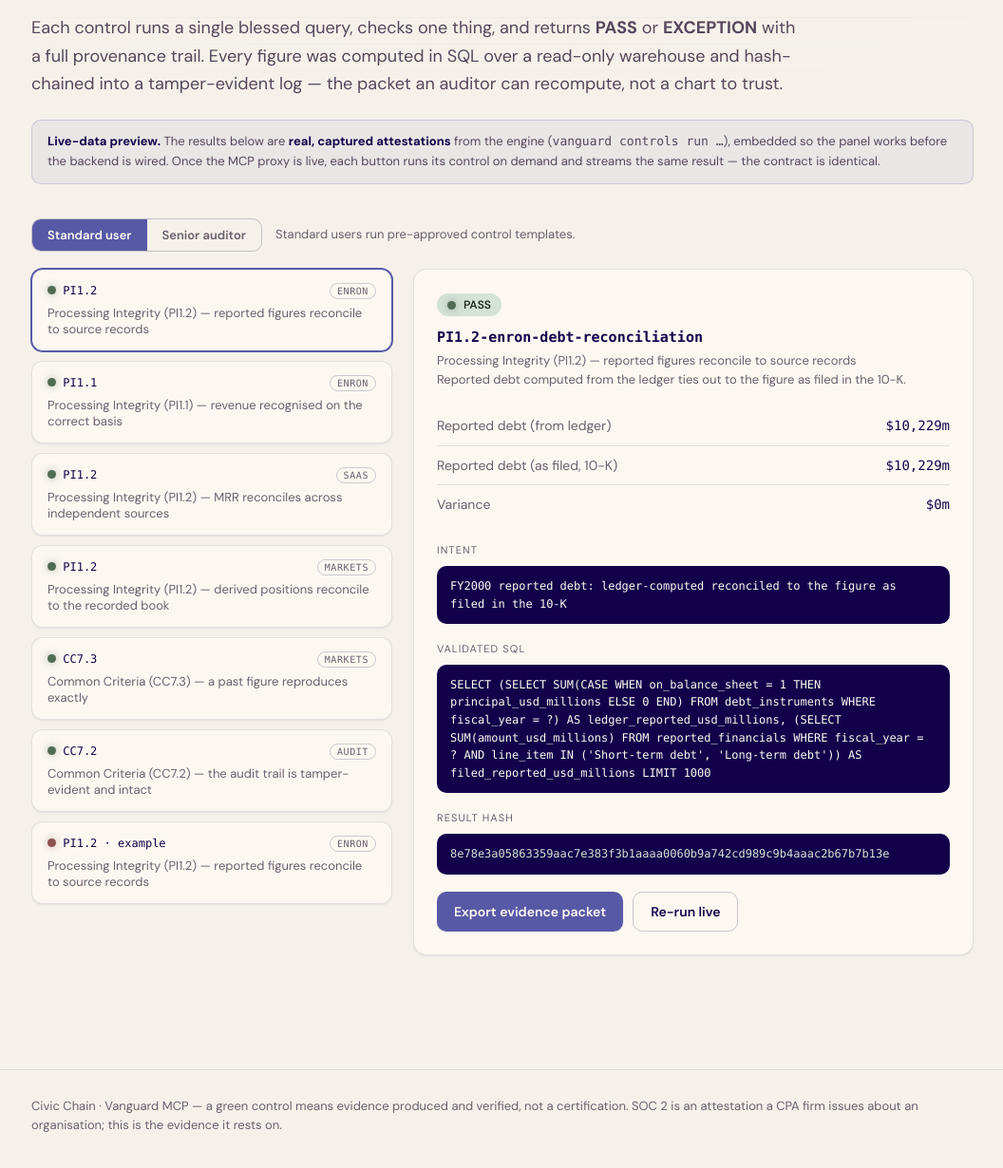
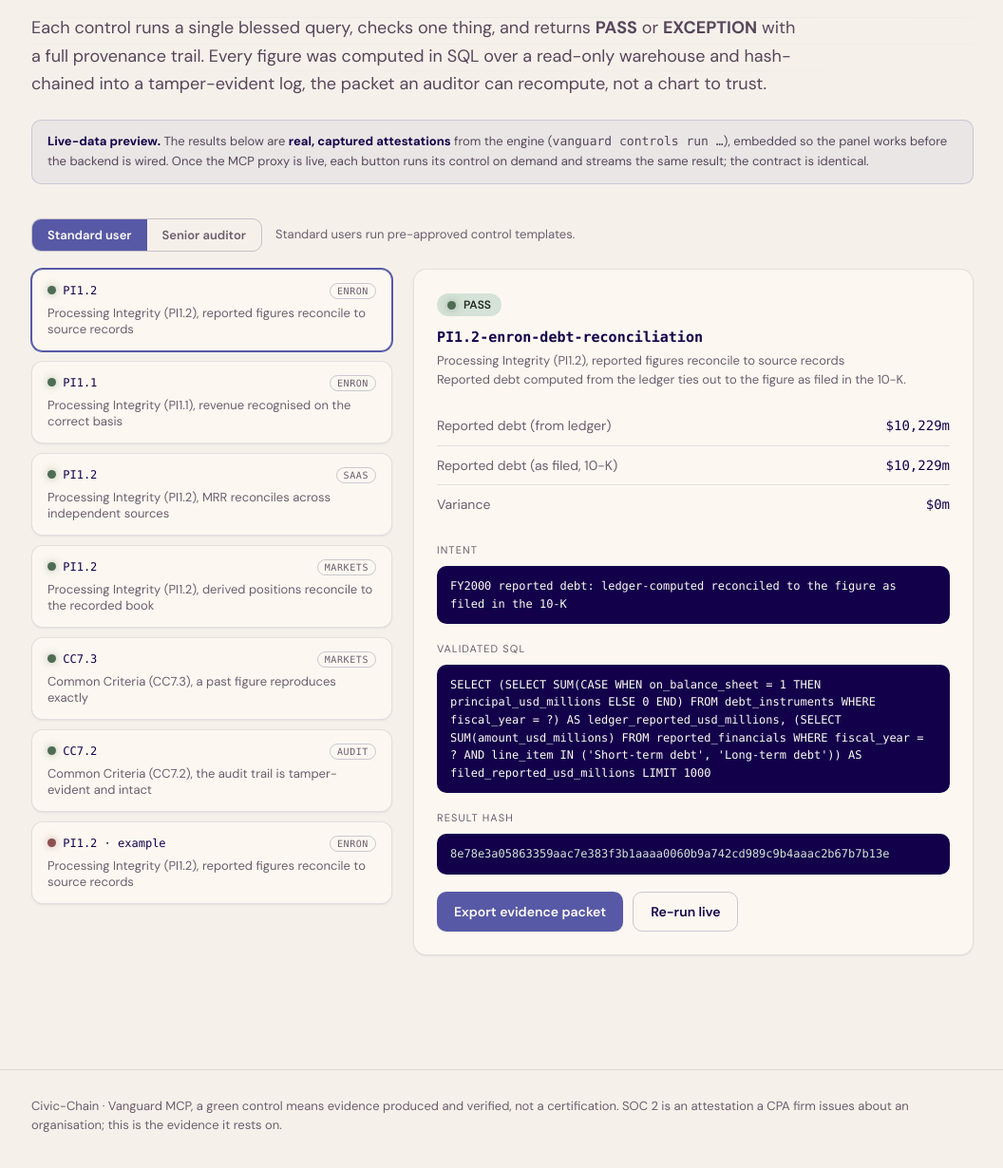
Before and after one commit to justin-harvey/Vanguard-MCP, a plain HTML site: page site/controls.html in a window 1280 px wide. Shown: the part 216-1446 px from the top of the page at 95% size, without its empty margins (111-1167 px from the left). Drawn offline with Linux system fonts and the light colour scheme; a web font is replaced by a local one.

Commit message:
Copy: use "Civic-Chain" spelling, remove em dashes from the demo
Across the standalone demo (site/): write the brand as "Civic-Chain"
with the hyphen, and replace every em dash (literal and &mdash;) with a
comma or semicolon in titles, body copy, SOC 2 criterion labels, inline
comments, and config.

Co-Authored-By: Claude Opus 4.8 <noreply@anthropic.com>

```diff
--- a/site/assets/civic.css
+++ b/site/assets/civic.css
@@ -1,4 +1,4 @@
-/* Civic Chain brand system — shared tokens + base components.
+/* Civic-Chain brand system, shared tokens + base components.
    Mirrors civicchain-v2.vercel.app/brand : warm cream canvas, blue civic ink,
    DM Serif Text display / DM Sans UI / system mono. Light, editorial, "proof before decoration". */
 
@@ -123,9 +123,9 @@ footer.site a{color:var(--slate-700)}
 }
 
 /* =========================================================================
-   Civic Chain — full brand ramps + materials  (source: civicchain-v2.vercel.app/brand)
+   Civic-Chain, full brand ramps + materials  (source: civicchain-v2.vercel.app/brand)
    "Hue is rhythm; material is meaning; density controls the card inset."
-   Material semantics — one material per surface, NEVER stack them, keep them
+   Material semantics, one material per surface, NEVER stack them, keep them
    subordinate to the text ("proof before decoration"):
      paper      → history, context, process, human civic framing
      banknote   → payment, savings, audit
--- a/site/controls.html
+++ b/site/controls.html
@@ -4,7 +4,7 @@
     <meta charset="UTF-8" />
     <link rel="icon" type="image/svg+xml" href="assets/civic-chain-logo.svg" />
     <meta name="viewport" content="width=device-width, initial-scale=1.0" />
-    <title>Civic Chain · Vanguard MCP — SOC 2 Evidence Panel</title>
+    <title>Civic-Chain · Vanguard MCP, SOC 2 Evidence Panel</title>
     <meta name="description" content="One-click SOC 2 controls: each runs a blessed query, asserts PASS or EXCEPTION, and produces a verifiable evidence packet." />
     <link rel="preconnect" href="https://fonts.googleapis.com" />
     <link rel="preconnect" href="https://fonts.gstatic.com" crossorigin />
@@ -85,7 +85,7 @@
     <header class="site">
       <div class="wrap">
         <a class="brand" href="index.html">
-          <img class="mark" src="assets/civic-logo-w-text-horizontal.svg" alt="Civic Chain" />
+          <img class="mark" src="assets/civic-logo-w-text-horizontal.svg" alt="Civic-Chain" />
           <span class="product"><b>Vanguard MCP</b><span>verified financial intelligence</span></span>
         </a>
         <nav class="back">
@@ -103,14 +103,14 @@
         <p class="lede">
           Each control runs a single blessed query, checks one thing, and returns <b>PASS</b> or
           <b>EXCEPTION</b> with a full provenance trail. Every figure was computed in SQL over a
-          read-only warehouse and hash-chained into a tamper-evident log — the packet an auditor
+          read-only warehouse and hash-chained into a tamper-evident log, the packet an auditor
           can recompute, not a chart to trust.
         </p>
         <div class="banner">
           <b>Live-data preview.</b> The results below are <b>real, captured attestations</b> from the
           engine (<code>vanguard controls run …</code>), embedded so the panel works before the backend
           is wired. Once the MCP proxy is live, each button runs its control on demand and streams the
-          same result — the contract is identical.
+          same result; the contract is identical.
         </div>
       </section>
 
@@ -140,7 +140,7 @@
 
     <footer class="site">
       <div class="wrap">
-        <span>Civic Chain · Vanguard MCP — a green control means evidence produced and verified, not a certification.
+        <span>Civic-Chain · Vanguard MCP, a green control means evidence produced and verified, not a certification.
         SOC 2 is an attestation a CPA firm issues about an organisation; this is the evidence it rests on.</span>
       </div>
     </footer>
@@ -150,7 +150,7 @@
   {
     "id": "PI1.2-enron-debt-reconciliation",
     "warehouse": "enron",
-    "criterion": "Processing Integrity (PI1.2) — reported figures reconcile to source records",
+    "criterion": "Processing Integrity (PI1.2), reported figures reconcile to source records",
     "description": "Reported debt computed from the ledger ties out to the figure as filed in the 10-K.",
     "status": "PASS",
     "exception": null,
@@ -179,7 +179,7 @@
   {
     "id": "PI1.1-enron-revenue-reconciliation",
     "warehouse": "enron",
-    "criterion": "Processing Integrity (PI1.1) — revenue recognised on the correct basis",
+    "criterion": "Processing Integrity (PI1.1), revenue recognised on the correct basis",
     "description": "Gross revenue booked in the deal ledger ties out to total revenues as filed in the 10-K.",
     "status": "PASS",
     "exception": null,
@@ -208,7 +208,7 @@
   {
     "id": "PI1.2-saas-mrr-reconciliation",
     "warehouse": "saas",
-    "criterion": "Processing Integrity (PI1.2) — MRR reconciles across independent sources",
+    "criterion": "Processing Integrity (PI1.2), MRR reconciles across independent sources",
     "description": "Current MRR from the movements ledger ties out to active subscriptions plus recorded adjustments.",
     "status": "PASS",
     "exception": null,
@@ -237,7 +237,7 @@
   {
     "id": "PI1.2-markets-position-reconciliation",
     "warehouse": "markets",
-    "criterion": "Processing Integrity (PI1.2) — derived positions reconcile to the recorded book",
+    "criterion": "Processing Integrity (PI1.2), derived positions reconcile to the recorded book",
     "description": "Net position derived from the execution ledger ties out to the end-of-day positions snapshot.",
     "status": "PASS",
     "exception": null,
@@ -266,7 +266,7 @@
   {
     "id": "CC7.3-figure-reproducibility",
     "warehouse": "markets",
-    "criterion": "Common Criteria (CC7.3) — a past figure reproduces exactly",
+    "criterion": "Common Criteria (CC7.3), a past figure reproduces exactly",
     "description": "Re-running an as-of query reproduces the identical result hash, so an auditor can recompute and compare.",
     "status": "PASS",
     "exception": null,
@@ -290,7 +290,7 @@
   {
     "id": "CC7.2-audit-chain-integrity",
     "warehouse": "audit",
-    "criterion": "Common Criteria (CC7.2) — the audit trail is tamper-evident and intact",
+    "criterion": "Common Criteria (CC7.2), the audit trail is tamper-evident and intact",
     "description": "The hash-chained audit log verifies end to end; any altered or dropped entry is detected.",
     "status": "PASS",
     "exception": null,
@@ -320,7 +320,7 @@
       // An illustrative EXCEPTION (the tamper case from the test suite) so the failed state is visible.
       const EXCEPTION_EXAMPLE = {
         id: "PI1.2-enron-debt-reconciliation", warehouse: "enron",
-        criterion: "Processing Integrity (PI1.2) — reported figures reconcile to source records",
+        criterion: "Processing Integrity (PI1.2), reported figures reconcile to source records",
         description: "Illustrative: the debt control after a $500m ledger edit (the tamper case from the test suite).",
         status: "EXCEPTION",
         exception: "ledger-computed reported debt $9,729m does not tie to the filed $10,229m (variance $-500m)",
@@ -406,7 +406,7 @@
 
       async function rerunById(id) {
         if (!PROXY_URL) {
-          alert('Live runs go through the deployed proxy. Set window.VANGUARD_PROXY_URL to the Supabase function URL — see supabase/README.md.');
+          alert('Live runs go through the deployed proxy. Set window.VANGUARD_PROXY_URL to the Supabase function URL; see supabase/README.md.');
           return;
         }
         const headers = { 'content-type': 'application/json' };
```
Also changed, not shown: site/enron.html (+10 -10 lines), site/index.html (+9 -9 lines), site/netlify.toml, 1 other file.
